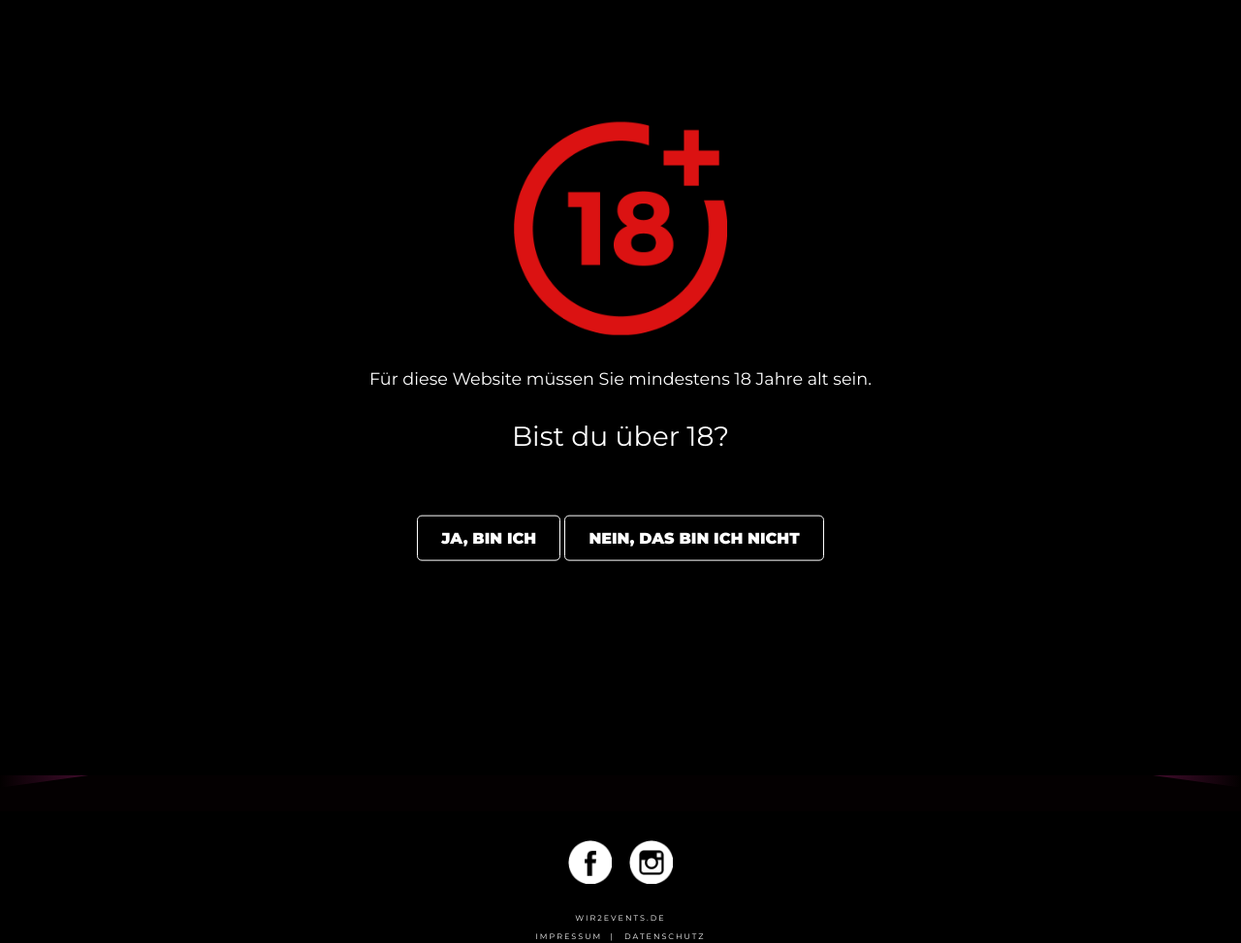
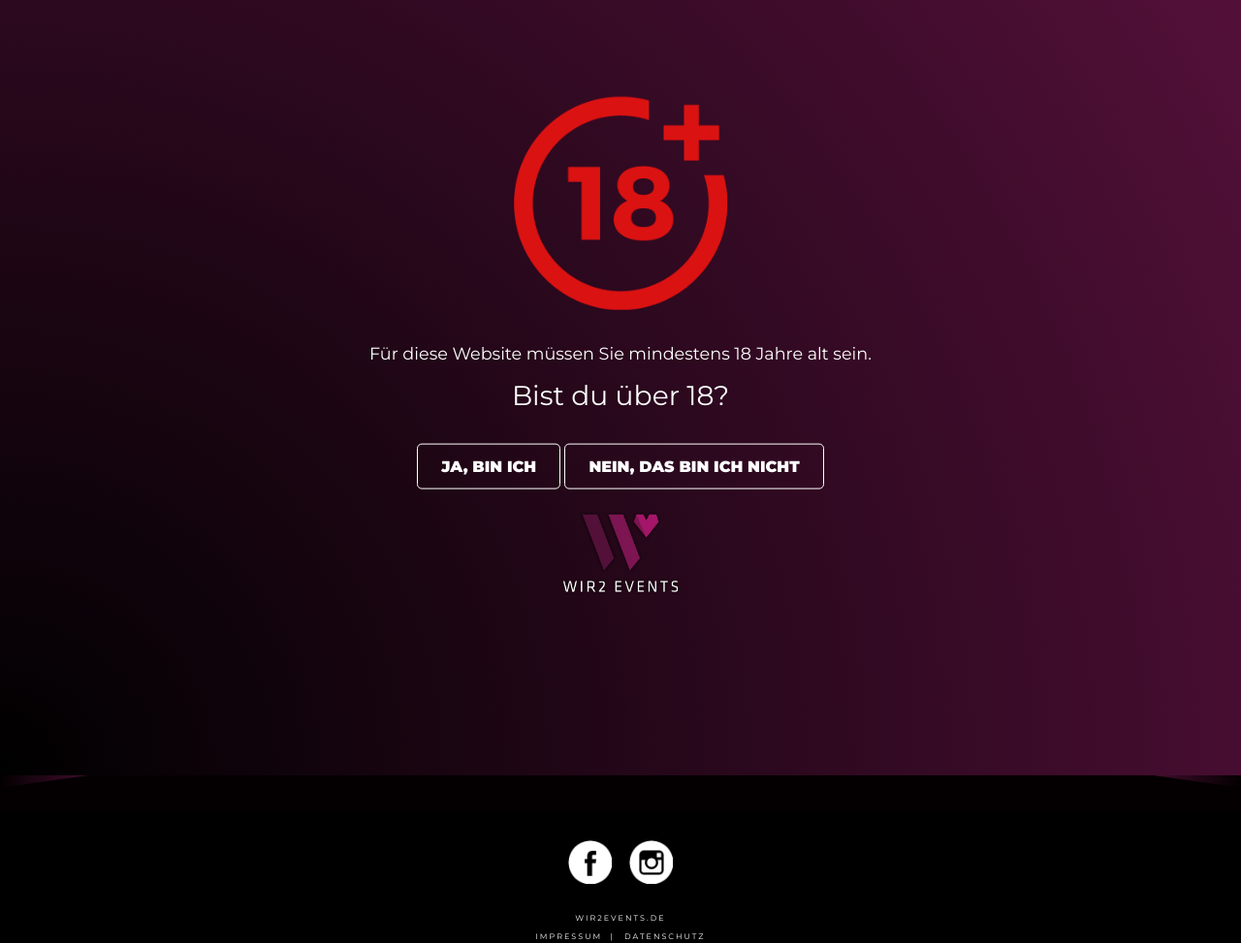
Before and after one commit to narciss-taurus/narciss-taurus.github.io, a PHP site: page /dev-b-wir2events/index.html in a window 1280 px wide; the page is wider, and only the part inside the window is pictured. Shown: that part at 97% size. Run offline with PHP 8.4, Linux system fonts and the light colour scheme; grey boxes are pictures that could not be loaded.

Commit message:
wir2 css

```diff
--- a/dev-b-wir2events/css/style.css
+++ b/dev-b-wir2events/css/style.css
@@ -55,7 +55,7 @@ html {
 }
 
 #ageLimit {
-	background-color: #000;
+	background: radial-gradient(circle at bottom left, #000, #531039);
 	position: absolute;
 	z-index: 999;
 	font-size: 1rem;
@@ -89,7 +89,7 @@ html {
 
 .agelimit-text--frage {
 	display: block;
-	padding: 2rem;
+	padding-top: 1rem;
 	font-size: 1.6em;
 }
 
@@ -116,6 +116,12 @@ html {
 
 .agelimit-button:focus {
 	outline: none;
+}
+
+.agelimit-logo {
+	height: 100px;
+	display: block;
+	margin: auto;
 }
 
 /* AGE LIMIT & GLOBALS - END */
@@ -302,6 +308,7 @@ details[open] summary:after {
 	letter-spacing: inherit;
 
 }
+
 
 @media only screen and (min-width: 1141px) {
 
--- a/dev-b-wir2events/index.html
+++ b/dev-b-wir2events/index.html
@@ -34,6 +34,7 @@
 			</p>
 			<a href="#" id="clink" class="agelimit-button">Ja, bin ich</a>
 			<a href="https://google.de" class="agelimit-button">Nein, das bin ich nicht</a>
+			<img class="agelimit-logo" src="img/logo-shadow.png" />
 		</div>
 	</div>
 
```
